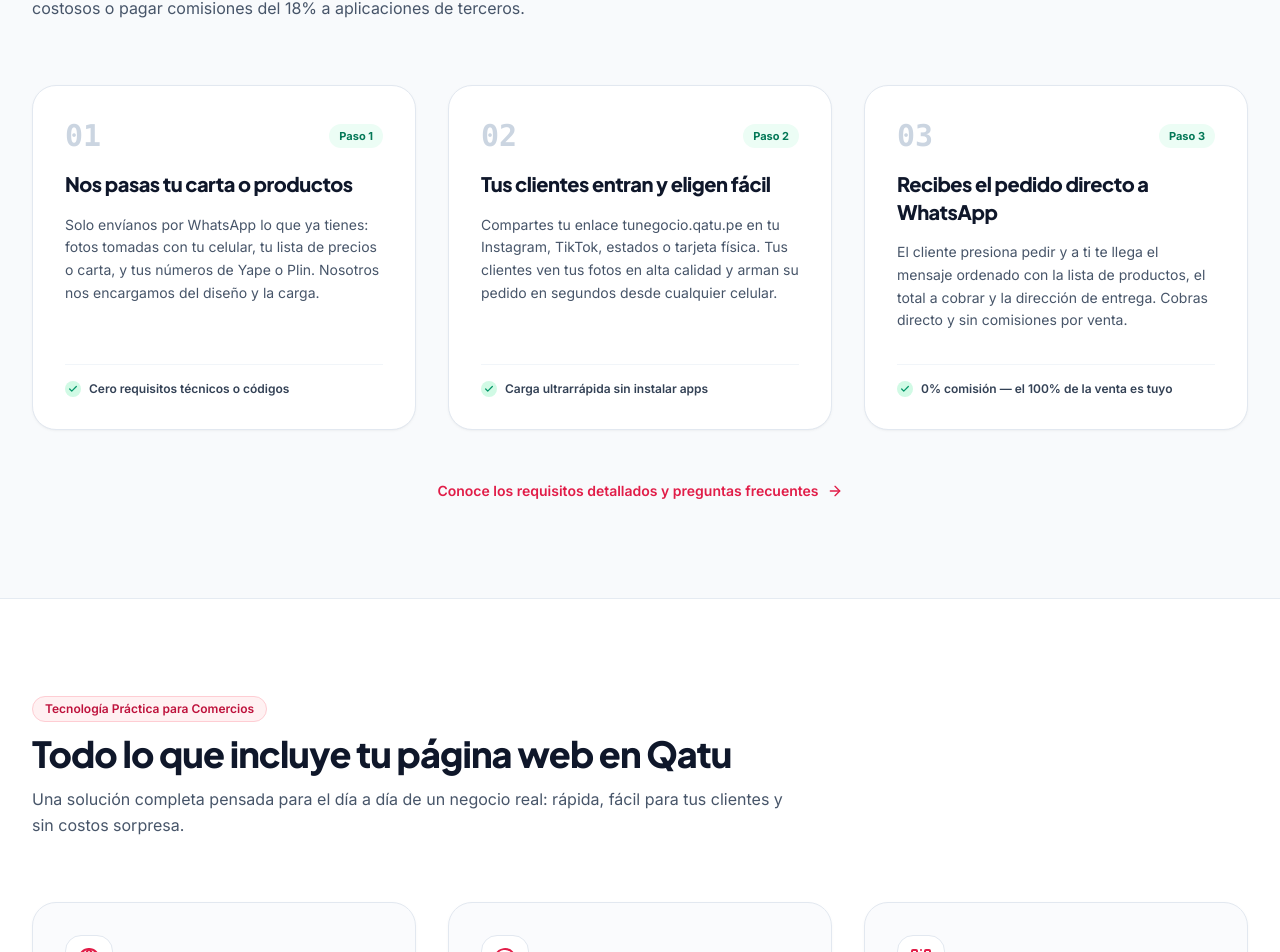
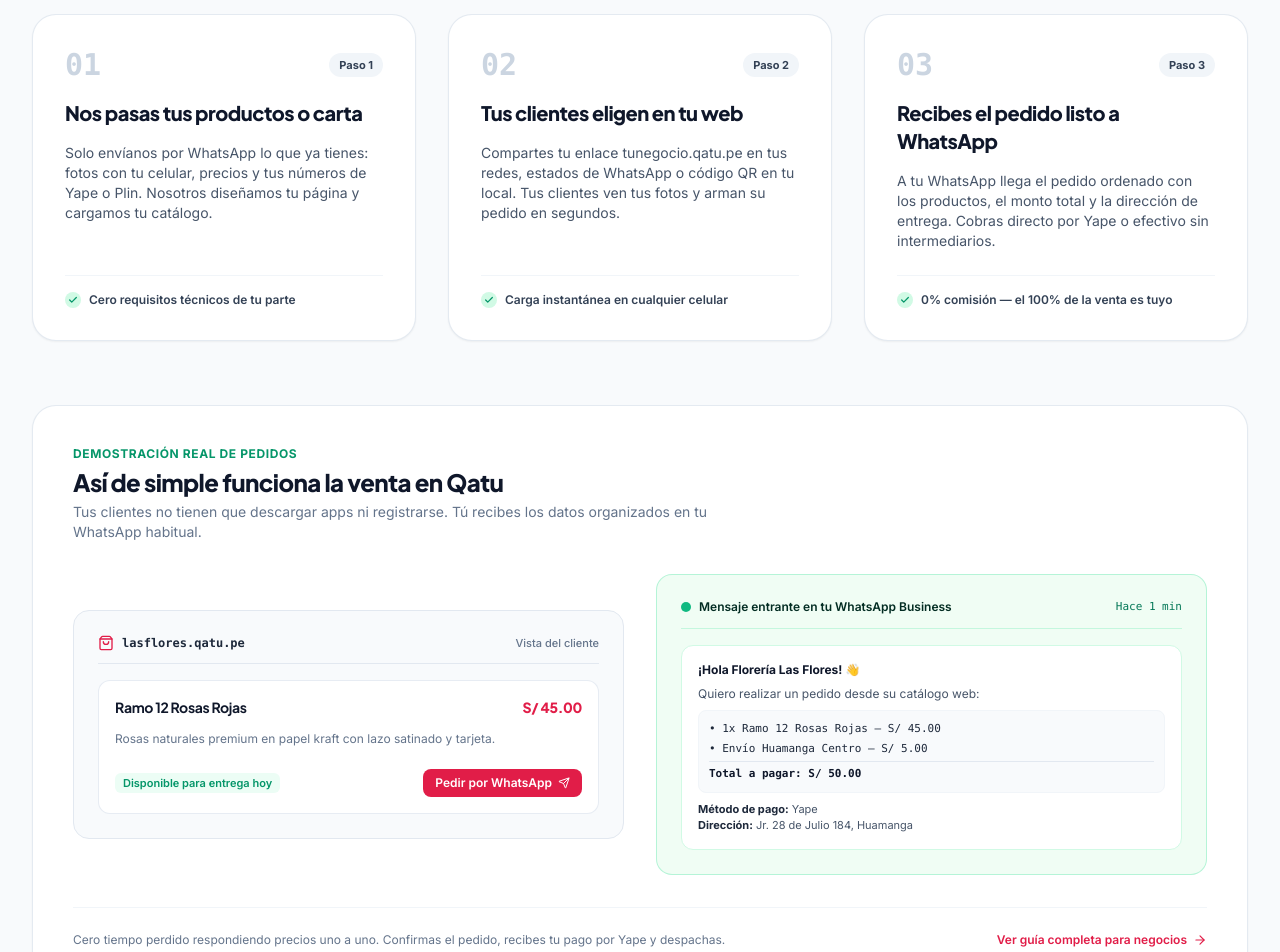
Before and after one commit to radogpk/qatuweb, a Next.js app: page / in a window 1280 px wide. Shown: the part 1754-2706 px from the top of the page. Built offline with nearby package versions, Linux system fonts and the light colour scheme.

Commit message:
feat(design): redesign home with Tiendanube, Square, and OlaClick references, clean AI clichés, and add realistic WhatsApp order flow

```diff
--- a/src/components/home/FeaturesSection.tsx
+++ b/src/components/home/FeaturesSection.tsx
@@ -39,14 +39,14 @@ export function FeaturesSection() {
       <div className="max-w-7xl mx-auto px-4 sm:px-6 lg:px-8">
 
         {/* Section Header */}
-        <div className="max-w-3xl space-y-3 mb-16">
-          <div className="inline-flex items-center gap-1.5 px-3 py-1 rounded-full bg-brand-50 border border-brand-200 text-brand-700 text-xs font-semibold">
-            <span>Tecnología Práctica para Comercios</span>
-          </div>
-          <h2 className="text-3xl sm:text-4xl font-heading font-extrabold text-slate-900 tracking-tight leading-tight">
+        <div className="max-w-3xl mb-16">
+          <span className="text-xs font-bold uppercase tracking-wider text-brand-600 block mb-1.5">
+            Ventajas claras
+          </span>
+          <h2 className="text-3xl sm:text-4xl font-heading font-extrabold text-slate-900 tracking-tight leading-tight mb-4">
             Todo lo que incluye tu página web en Qatu
           </h2>
-          <p className="text-base text-slate-600 leading-relaxed">
+          <p className="text-base sm:text-lg text-slate-600 leading-relaxed">
             Una solución completa pensada para el día a día de un negocio real: rápida, fácil para tus clientes y sin costos sorpresa.
           </p>
         </div>
@@ -58,10 +58,10 @@ export function FeaturesSection() {
             return (
               <div
                 key={idx}
-                className="bg-slate-50/70 hover:bg-slate-50 rounded-3xl p-7 sm:p-8 border border-slate-200 shadow-card hover:shadow-card-hover transition-all flex flex-col justify-between group"
+                className="bg-slate-50/60 hover:bg-white rounded-3xl p-7 sm:p-8 border border-slate-200/90 hover:border-slate-300 hover:shadow-md transition-all flex flex-col justify-between group"
               >
                 <div className="space-y-4">
-                  <div className="w-12 h-12 rounded-2xl bg-white text-brand-600 border border-slate-200 shadow-xs flex items-center justify-center group-hover:scale-105 group-hover:bg-brand-600 group-hover:text-white transition-all">
+                  <div className="w-12 h-12 rounded-2xl bg-white text-brand-600 border border-slate-200 shadow-2xs flex items-center justify-center group-hover:scale-105 group-hover:bg-brand-600 group-hover:text-white transition-all">
                     <Icon className="w-6 h-6" />
                   </div>
 
--- a/src/components/home/StepsSection.tsx
+++ b/src/components/home/StepsSection.tsx
@@ -1,24 +1,24 @@
-import { MessageSquareText, Smartphone, ArrowRight, ShieldCheck, Check } from "lucide-react";
+import { MessageSquareText, Smartphone, ArrowRight, ShieldCheck, Check, ArrowDown, Send, ShoppingBag } from "lucide-react";
 import Link from "next/link";
 
 export function StepsSection() {
   const steps = [
     {
       number: "01",
-      title: "Nos pasas tu carta o productos",
-      desc: "Solo envíanos por WhatsApp lo que ya tienes: fotos tomadas con tu celular, tu lista de precios o carta, y tus números de Yape o Plin. Nosotros nos encargamos del diseño y la carga.",
-      detail: "Cero requisitos técnicos o códigos",
+      title: "Nos pasas tus productos o carta",
+      desc: "Solo envíanos por WhatsApp lo que ya tienes: fotos con tu celular, precios y tus números de Yape o Plin. Nosotros diseñamos tu página y cargamos tu catálogo.",
+      detail: "Cero requisitos técnicos de tu parte",
     },
     {
       number: "02",
-      title: "Tus clientes entran y eligen fácil",
-      desc: "Compartes tu enlace tunegocio.qatu.pe en tu Instagram, TikTok, estados o tarjeta física. Tus clientes ven tus fotos en alta calidad y arman su pedido en segundos desde cualquier celular.",
-      detail: "Carga ultrarrápida sin instalar apps",
+      title: "Tus clientes eligen en tu web",
+      desc: "Compartes tu enlace tunegocio.qatu.pe en tus redes, estados de WhatsApp o código QR en tu local. Tus clientes ven tus fotos y arman su pedido en segundos.",
+      detail: "Carga instantánea en cualquier celular",
     },
     {
       number: "03",
-      title: "Recibes el pedido directo a WhatsApp",
-      desc: "El cliente presiona pedir y a ti te llega el mensaje ordenado con la lista de productos, el total a cobrar y la dirección de entrega. Cobras directo y sin comisiones por venta.",
+      title: "Recibes el pedido listo a WhatsApp",
+      desc: "A tu WhatsApp llega el pedido ordenado con los productos, el monto total y la dirección de entrega. Cobras directo por Yape o efectivo sin intermediarios.",
       detail: "0% comisión — el 100% de la venta es tuyo",
     },
   ];
@@ -28,45 +28,45 @@ export function StepsSection() {
       <div className="max-w-7xl mx-auto px-4 sm:px-6 lg:px-8">
 
         {/* Section Header */}
-        <div className="max-w-2xl space-y-4 mb-16">
-          <div className="inline-flex items-center gap-1.5 px-3 py-1 rounded-full bg-brand-50 border border-brand-200 text-brand-700 text-xs font-semibold">
-            <span>Experiencia Sin Complicaciones</span>
-          </div>
-          <h2 className="text-3xl sm:text-4xl font-heading font-extrabold text-slate-900 tracking-tight leading-tight">
-            Diseñado para que tú solo te preocupes de atender y vender.
+        <div className="max-w-3xl mb-16">
+          <span className="text-xs font-bold uppercase tracking-wider text-brand-600 block mb-1.5">
+            Del catálogo a tu WhatsApp
+          </span>
+          <h2 className="text-3xl sm:text-4xl font-heading font-extrabold text-slate-900 tracking-tight leading-tight mb-4">
+            Sin enredos técnicos. Tu tienda lista en 3 pasos.
           </h2>
-          <p className="text-base text-slate-600 leading-relaxed">
-            Eliminamos todo el dolor de cabeza de comprar dominios, contratar programadores costosos o pagar comisiones del 18% a aplicaciones de terceros.
+          <p className="text-base sm:text-lg text-slate-600 leading-relaxed max-w-2xl">
+            Diseñado para el comercio real: olvídate de programadores caros o pagar comisiones del 18% a aplicaciones de terceros.
           </p>
         </div>
 
         {/* 3 Step Editorial Progression */}
-        <div className="grid grid-cols-1 md:grid-cols-3 gap-8 items-stretch">
+        <div className="grid grid-cols-1 md:grid-cols-3 gap-6 lg:gap-8 items-stretch mb-16">
           {steps.map((step, idx) => (
             <div
               key={idx}
-              className="bg-white rounded-3xl p-8 border border-slate-200 shadow-card hover:shadow-card-hover transition-all flex flex-col justify-between group"
+              className="bg-white rounded-3xl p-7 sm:p-8 border border-slate-200/90 shadow-sm hover:shadow-md transition-all flex flex-col justify-between group"
             >
               <div className="space-y-4">
                 <div className="flex items-center justify-between">
-                  <span className="font-mono text-3xl font-bold text-slate-300 group-hover:text-brand-600 transition-colors">
+                  <span className="font-mono text-2xl sm:text-3xl font-bold text-slate-300 group-hover:text-brand-600 transition-colors">
                     {step.number}
                   </span>
-                  <span className="text-[11px] font-bold text-emerald-700 bg-emerald-50 px-2.5 py-1 rounded-full">
+                  <span className="text-[11px] font-bold text-slate-700 bg-slate-100 px-2.5 py-1 rounded-full">
                     Paso {idx + 1}
                   </span>
                 </div>
 
-                <h3 className="text-xl font-heading font-extrabold text-slate-900 leading-snug">
+                <h3 className="text-lg sm:text-xl font-heading font-extrabold text-slate-900 leading-snug">
                   {step.title}
                 </h3>
 
-                <p className="text-sm text-slate-600 leading-relaxed">
+                <p className="text-xs sm:text-sm text-slate-600 leading-relaxed">
                   {step.desc}
                 </p>
               </div>
 
-              <div className="mt-8 pt-4 border-t border-slate-100 flex items-center gap-2 text-xs font-semibold text-slate-700">
+              <div className="mt-6 pt-4 border-t border-slate-100 flex items-center gap-2 text-xs font-semibold text-slate-700">
                 <div className="w-4 h-4 rounded-full bg-emerald-100 text-emerald-600 flex items-center justify-center shrink-0">
                   <Check className="w-2.5 h-2.5 stroke-[3]" />
                 </div>
@@ -76,16 +76,110 @@ export function StepsSection() {
           ))}
         </div>
 
-        {/* Supporting Banner Link */}
-        <div className="mt-12 text-center">
-          <Link
-            href="/para-tu-negocio"
-            prefetch={true}
-            className="inline-flex items-center gap-2 text-sm font-semibold text-brand-600 hover:text-brand-700 hover:underline"
-          >
-            <span>Conoce los requisitos detallados y preguntas frecuentes</span>
-            <ArrowRight className="w-4 h-4" />
-          </Link>
+        {/* Tangible Visual Demonstration (OlaClick / Tiendanube benchmark) */}
+        <div className="bg-white rounded-3xl border border-slate-200/90 shadow-sm p-6 sm:p-10">
+          <div className="max-w-2xl mb-8">
+            <span className="text-xs font-bold uppercase tracking-wider text-emerald-600 block mb-1">
+              Demostración real de pedidos
+            </span>
+            <h3 className="text-xl sm:text-2xl font-heading font-extrabold text-slate-900">
+              Así de simple funciona la venta en Qatu
+            </h3>
+            <p className="text-xs sm:text-sm text-slate-500 mt-1">
+              Tus clientes no tienen que descargar apps ni registrarse. Tú recibes los datos organizados en tu WhatsApp habitual.
+            </p>
+          </div>
+
+          <div className="grid grid-cols-1 lg:grid-cols-2 gap-8 items-center">
+
+            {/* Left: What Customer Sees */}
+            <div className="bg-slate-50 rounded-2xl p-5 sm:p-6 border border-slate-200">
+              <div className="flex items-center justify-between mb-4 pb-3 border-b border-slate-200">
+                <div className="flex items-center gap-2">
+                  <ShoppingBag className="w-4 h-4 text-brand-600" />
+                  <span className="text-xs font-mono font-semibold text-slate-800">
+                    lasflores.qatu.pe
+                  </span>
+                </div>
+                <span className="text-[11px] font-medium text-slate-500">
+                  Vista del cliente
+                </span>
+              </div>
+
+              <div className="bg-white rounded-xl p-4 border border-slate-200/80 shadow-2xs space-y-3">
+                <div className="flex items-center justify-between">
+                  <h4 className="font-heading font-bold text-sm text-slate-900">
+                    Ramo 12 Rosas Rojas
+                  </h4>
+                  <span className="font-heading font-extrabold text-sm text-brand-600">
+                    S/ 45.00
+                  </span>
+                </div>
+                <p className="text-xs text-slate-500 leading-relaxed">
+                  Rosas naturales premium en papel kraft con lazo satinado y tarjeta.
+                </p>
+                <div className="pt-2 flex items-center justify-between">
+                  <span className="text-[11px] text-emerald-600 font-semibold bg-emerald-50 px-2 py-0.5 rounded-md">
+                    Disponible para entrega hoy
+                  </span>
+                  <div className="px-3 py-1.5 rounded-lg bg-brand-600 text-white text-xs font-semibold shadow-2xs flex items-center gap-1.5">
+                    <span>Pedir por WhatsApp</span>
+                    <Send className="w-3 h-3" />
+                  </div>
+                </div>
+              </div>
+            </div>
+
+            {/* Right: What Merchant Receives in WhatsApp */}
+            <div className="bg-[#f0fdf4] rounded-2xl p-5 sm:p-6 border border-emerald-200/80">
+              <div className="flex items-center justify-between mb-4 pb-3 border-b border-emerald-200/60">
+                <div className="flex items-center gap-2">
+                  <div className="w-2.5 h-2.5 rounded-full bg-emerald-500"></div>
+                  <span className="text-xs font-semibold text-emerald-950">
+                    Mensaje entrante en tu WhatsApp Business
+                  </span>
+                </div>
+                <span className="text-[11px] font-mono text-emerald-700">
+                  Hace 1 min
+                </span>
+              </div>
+
+              <div className="bg-white rounded-xl p-4 border border-emerald-100 shadow-2xs text-xs font-sans text-slate-800 space-y-2">
+                <p className="font-bold text-slate-900">
+                  ¡Hola Florería Las Flores! 👋
+                </p>
+                <p className="text-slate-600">
+                  Quiero realizar un pedido desde su catálogo web:
+                </p>
+                <div className="p-2.5 rounded-lg bg-slate-50 border border-slate-100 font-mono text-[11px] space-y-1">
+                  <p>• 1x Ramo 12 Rosas Rojas — S/ 45.00</p>
+                  <p>• Envío Huamanga Centro — S/ 5.00</p>
+                  <p className="font-bold text-slate-900 pt-1 border-t border-slate-200">
+                    Total a pagar: S/ 50.00
+                  </p>
+                </div>
+                <p className="text-[11px] text-slate-600">
+                  <strong className="text-slate-800">Método de pago:</strong> Yape<br />
+                  <strong className="text-slate-800">Dirección:</strong> Jr. 28 de Julio 184, Huamanga
+                </p>
+              </div>
+            </div>
+
+          </div>
+
+          <div className="mt-8 pt-6 border-t border-slate-100 flex flex-col sm:flex-row items-center justify-between gap-4">
+            <p className="text-xs text-slate-500 text-center sm:text-left">
+              Cero tiempo perdido respondiendo precios uno a uno. Confirmas el pedido, recibes tu pago por Yape y despachas.
+            </p>
+            <Link
+              href="/para-tu-negocio"
+              prefetch={true}
+              className="inline-flex items-center gap-1.5 text-xs font-semibold text-brand-600 hover:text-brand-700 hover:underline shrink-0"
+            >
+              <span>Ver guía completa para negocios</span>
+              <ArrowRight className="w-3.5 h-3.5" />
+            </Link>
+          </div>
         </div>
 
       </div>
--- a/src/components/layout/Footer.tsx
+++ b/src/components/layout/Footer.tsx
@@ -1,6 +1,6 @@
 import Link from "next/link";
 import { siteConfig, getWhatsAppUrl } from "@/lib/config/site";
-import { MessageCircle, Mail, MapPin, Heart, ArrowUpRight, Sparkles } from "lucide-react";
+import { MessageCircle, Mail, MapPin, Heart, ArrowUpRight } from "lucide-react";
 
 export function Footer() {
   const currentYear = new Date().getFullYear();
@@ -24,7 +24,7 @@ export function Footer() {
             </p>
             <div className="pt-2 flex items-center gap-2 text-xs text-slate-400">
               <MapPin className="w-4 h-4 text-brand-400 shrink-0" />
-              <span>Nacidos en Ayacucho para potenciar a todo el Perú 🇵🇪</span>
+              <span>Nacidos en Ayacucho para potenciar a todo el Perú</span>
             </div>
           </div>
 
@@ -101,8 +101,8 @@ export function Footer() {
                   prefetch={true}
                   className="text-brand-400 hover:text-brand-300 transition-colors text-xs font-semibold inline-flex items-center gap-1"
                 >
-                  <Sparkles className="w-3 h-3" />
                   <span>Quiero sumar mi negocio</span>
+                  <ArrowUpRight className="w-3.5 h-3.5" />
                 </Link>
               </li>
             </ul>
--- a/src/components/layout/Navbar.tsx
+++ b/src/components/layout/Navbar.tsx
@@ -4,7 +4,7 @@ import { useState } from "react";
 import Link from "next/link";
 import { usePathname } from "next/navigation";
 import { siteConfig, getWhatsAppUrl } from "@/lib/config/site";
-import { Menu, X, ArrowUpRight, Sparkles, Store, Megaphone } from "lucide-react";
+import { Menu, X, ArrowUpRight, Store, Megaphone } from "lucide-react";
 
 export function Navbar() {
   const [isOpen, setIsOpen] = useState(false);
@@ -74,7 +74,6 @@ export function Navbar() {
               rel="noopener noreferrer"
               className="inline-flex items-center gap-1.5 px-4 py-2.5 rounded-xl bg-brand-600 hover:bg-brand-700 text-white text-xs sm:text-sm font-semibold shadow-card hover:shadow-card-hover transition-all active:scale-95"
             >
-              <Sparkles className="w-4 h-4 text-brand-200" />
               <span>Crear mi web</span>
               <ArrowUpRight className="w-4 h-4" />
             </a>
```
Also changed, not shown: src/components/home/HeroSection.tsx (+0 -11 lines), src/components/home/PricingPreview.tsx (+12 -14 lines), src/components/home/QuickContactSection.tsx (+4 -5 lines), src/components/home/TestimonialsSection.tsx (+8 -9 lines).
